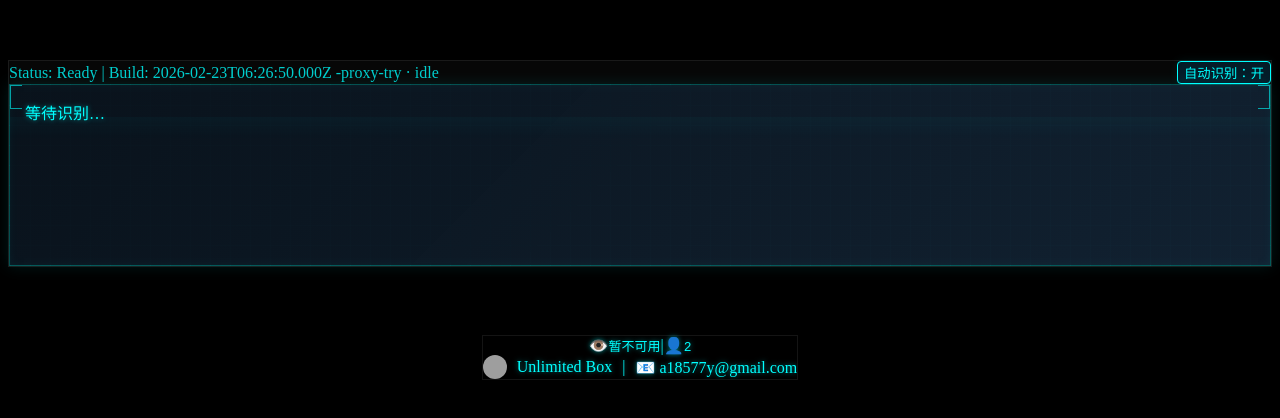
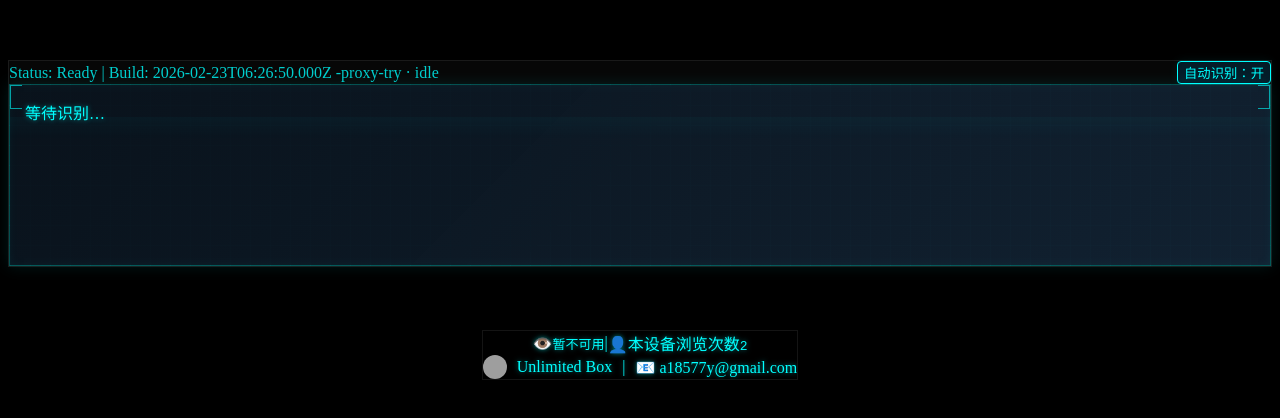
Before and after one commit to Mocas-12/aura-vision, a React (Vite) app: page / in a window 1280 px wide. Shown: the part 428-846 px from the top of the page. Built offline with nearby package versions, Linux system fonts and the light colour scheme; no server answers; grey boxes are pictures that could not be loaded.

Commit message:
device_views_label_update

```diff
--- a/src/App.tsx
+++ b/src/App.tsx
@@ -406,6 +406,7 @@ export default function App() {
             <span className="sep" id="busuanzi_sep" style={{ display: 'none' }}>|</span>
             <span id="av_container_project_uv" className="flex items-center gap-1" style={{ display: 'inline' }}>
               <span>👤</span>
+              <span>本设备浏览次数</span>
               <span id="av_project_uv_value" style={{ fontFamily: 'monospace' }}>{projectVisitor}</span>
             </span>
           </div>
```
